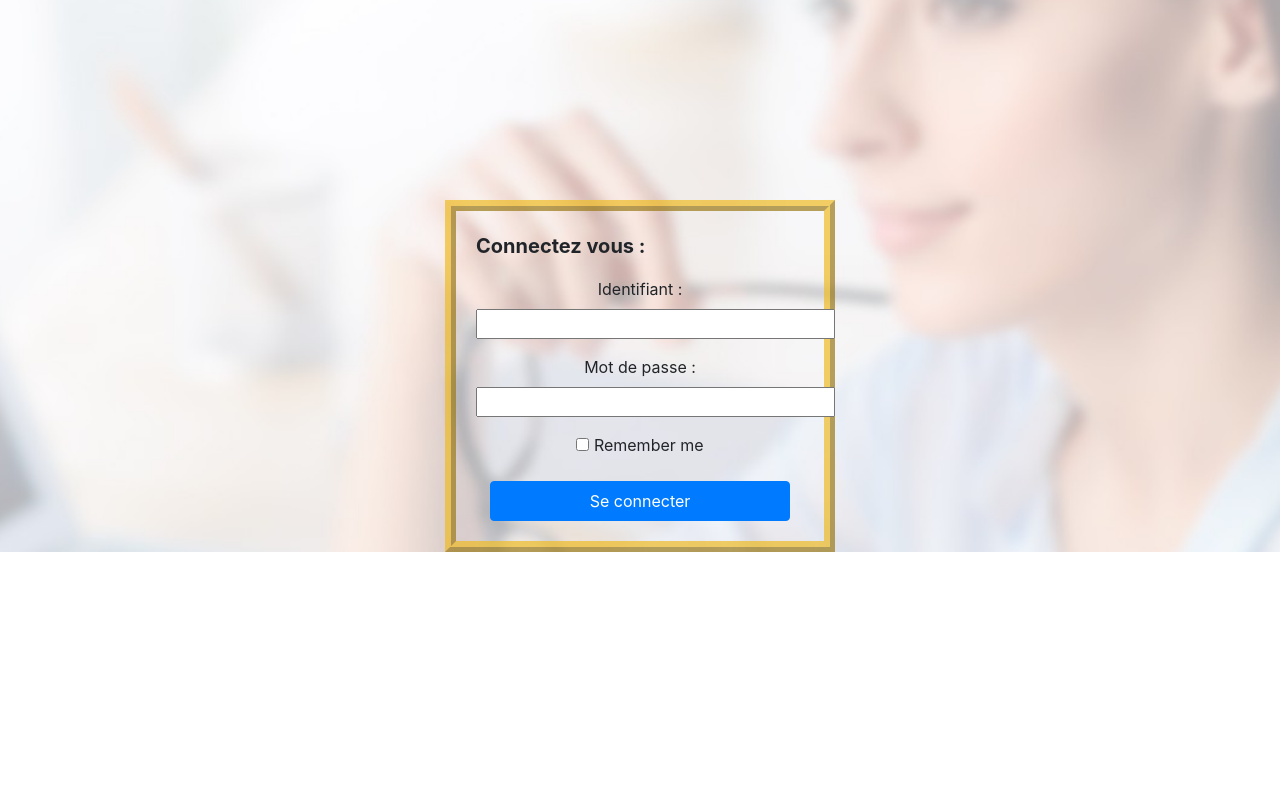
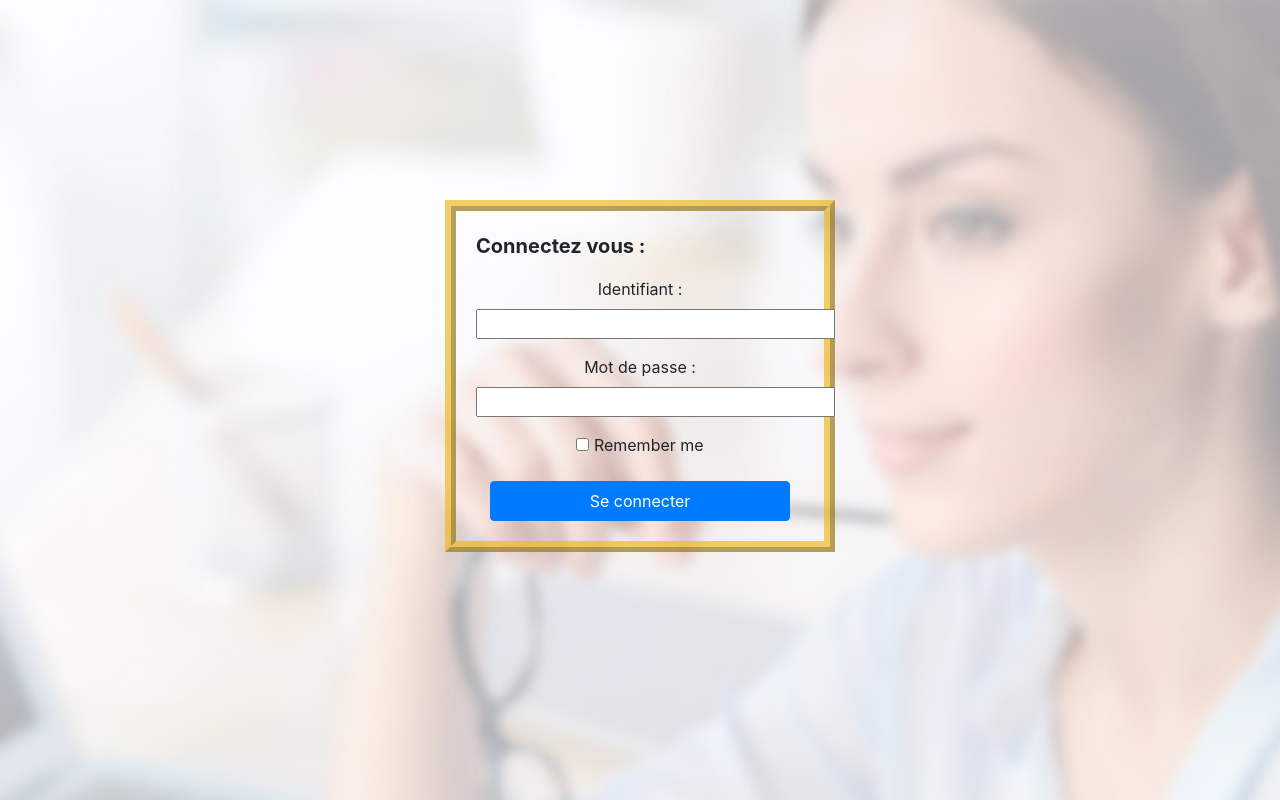
Before and after one commit to Marethyu94/SiteWebHerokuRomain, a Flask app: page / in a window 1280 px wide. Shown: the part 220-1020 px from the top of the page. Before the commit the page ends 772 px from the top, so only its background shows below. Run offline with Flask 2, Linux system fonts and the light colour scheme; some libraries are stand-ins or nearby versions.

Commit message:
modif css login signup

```diff
--- a/app/static/style.css
+++ b/app/static/style.css
@@ -38,6 +38,7 @@
 	background-size: cover;
 	background-position: center;
 	background-attachment: fixed;
+	min-height: 100%;
 	padding-top: 200px;
 
 }
--- a/app/templates/login.html
+++ b/app/templates/login.html
@@ -61,6 +61,3 @@
     </div>
 </body>
 </html>
-
-
-<!-- <input type="file" class="form-control-file" id="fichier"> -->
```
